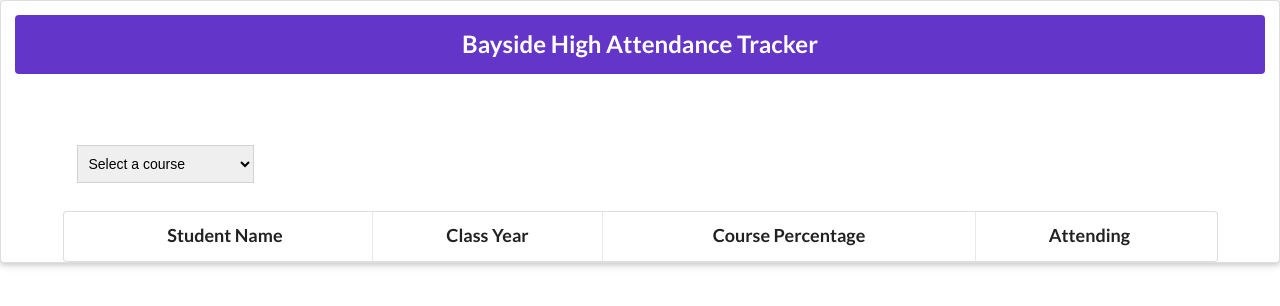
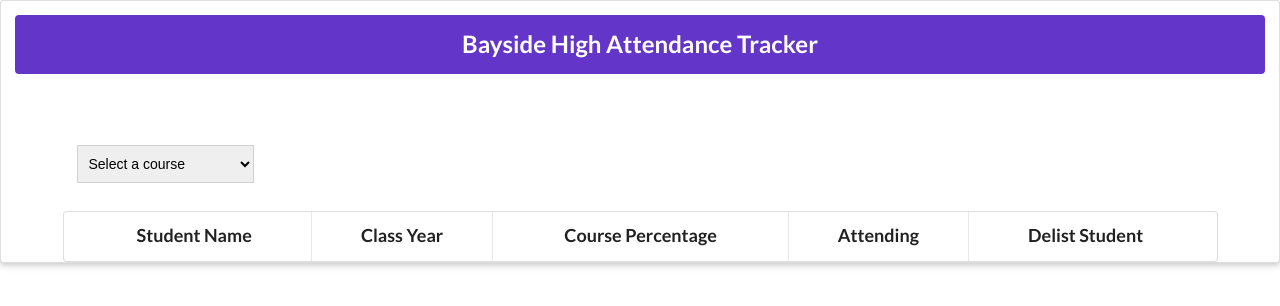
Before and after one commit to learn-co-students/TX-SE-100520-Take-Home-CC, a React (Create React App) app in the folder CC/: page / in a window 1280 px wide. Shown: the top 306 px of the page. Built offline with nearby package versions, Linux system fonts and the light colour scheme; data requests are answered from the project's data file.

Commit message:
final advanced deliverable met

```diff
--- a/CC/db.json
+++ b/CC/db.json
@@ -71,7 +71,7 @@
       "name": "Precious Schowalter",
       "class_year": 12,
       "percentage": 73,
-      "course": "How to Meme",
+      "course": "",
       "attending": false
     },
     {
@@ -120,7 +120,7 @@
       "class_year": 12,
       "percentage": 91,
       "course": "How to Meme",
-      "attending": false
+      "attending": true
     },
     {
       "id": 6001,
@@ -136,7 +136,7 @@
       "class_year": 9,
       "percentage": 76,
       "course": "How to Meme",
-      "attending": true
+      "attending": false
     },
     {
       "id": 6004,
@@ -536,7 +536,7 @@
       "class_year": 11,
       "percentage": 70,
       "course": "How to Meme",
-      "attending": true
+      "attending": false
     },
     {
       "id": 5999,
--- a/CC/src/components/CourseContainer.js
+++ b/CC/src/components/CourseContainer.js
@@ -76,7 +76,22 @@ class CourseContainer extends Component {
     this.setState({sort})
   }
 
+  deleteStudent=(std)=>{
+    const newFilteredStudent=[...this.state.filteredStudents].filter(student=>student.id !==std.id)
+    this.setState({filteredStudents: newFilteredStudent})
+    // Not sure if changes should persist in the backend, if it should persist uncomment the code below
 
+    //  fetch(`http://localhost:6001/students/${std.id}`, {
+		// 	method: 'PATCH',
+		// 	headers: {
+		// 		'Content-Type': 'application/json',
+		// 		Accept: 'application/json',
+		// 	},
+		// 	body: JSON.stringify({
+    //     course: ''
+    //   }),
+		// })
+  }
 
   render() {
 
@@ -86,7 +101,7 @@ class CourseContainer extends Component {
         <CourseSelector courses={this.state.courses} handleChange={this.handleChange}/>
         {this.state.filteredStudents.length!==0?
         <SortBar sort={this.state.sort} handleSort={this.handleSort} /> : null}
-        <StudentsList students={this.sortedStudents()} handleAttending={this.handleAttending}/>
+        <StudentsList students={this.sortedStudents()} handleAttending={this.handleAttending} deleteStudent={this.deleteStudent}/>
       </div>
     );
   }
--- a/CC/src/components/Student.js
+++ b/CC/src/components/Student.js
@@ -1,6 +1,6 @@
 import React from "react";
 
-const Student = ({student, handleAttending}) => (
+const Student = ({student, handleAttending, deleteStudent}) => (
   <tr style={{ textAlign: "center" }}>
     <td>{student.name}</td>
     <td>{student.class_year}</td>
@@ -8,9 +8,16 @@ const Student = ({student, handleAttending}) => (
     <td>
       <input
         type="checkbox"
-        checked={student.attending /* if true, this checkbox will be checked! */}
+        checked={student.attending}
         onClick={() => handleAttending(student)}
       />
+    </td>
+    <td>
+      <button
+        className="negative ui button"
+        onClick={()=> deleteStudent(student)}
+        >Remove
+      </button>
     </td>
   </tr>
 );
--- a/CC/src/components/StudentsList.js
+++ b/CC/src/components/StudentsList.js
@@ -1,7 +1,7 @@
 import React from "react";
 import Student from "./Student";
 
-const StudentsList = ({students, handleAttending}) => (
+const StudentsList = ({students, handleAttending, deleteStudent}) => (
   <table className="ui celled striped padded table unstackable">
     <tbody>
       <tr>
@@ -17,10 +17,13 @@ const StudentsList = ({students, handleAttending}) => (
         <th>
           <h3 className="ui center aligned header">Attending</h3>
         </th>
+        <th>
+          <h3 className="ui center aligned header">Delist Student</h3>
+        </th>
       </tr>
 
       {students?
-      students.map(student=> <Student key={student.id} student={student} handleAttending={handleAttending}/>)/* a row per student should go here */
+      students.map(student=> <Student key={student.id} student={student} handleAttending={handleAttending} deleteStudent={deleteStudent}/>)/* a row per student should go here */
       :
       null
       }
```
